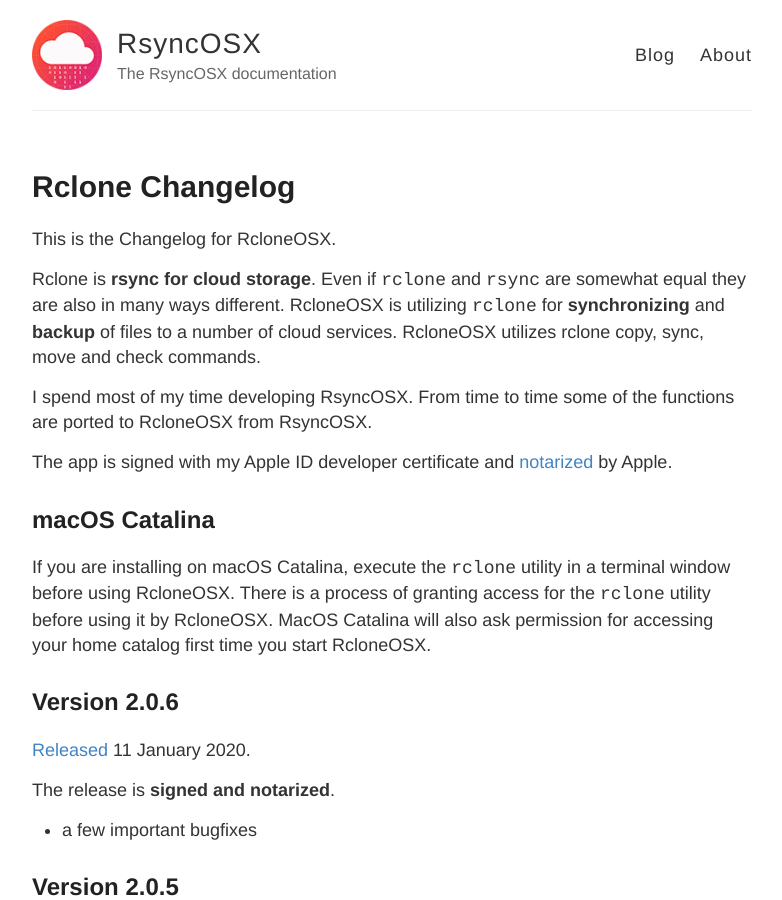
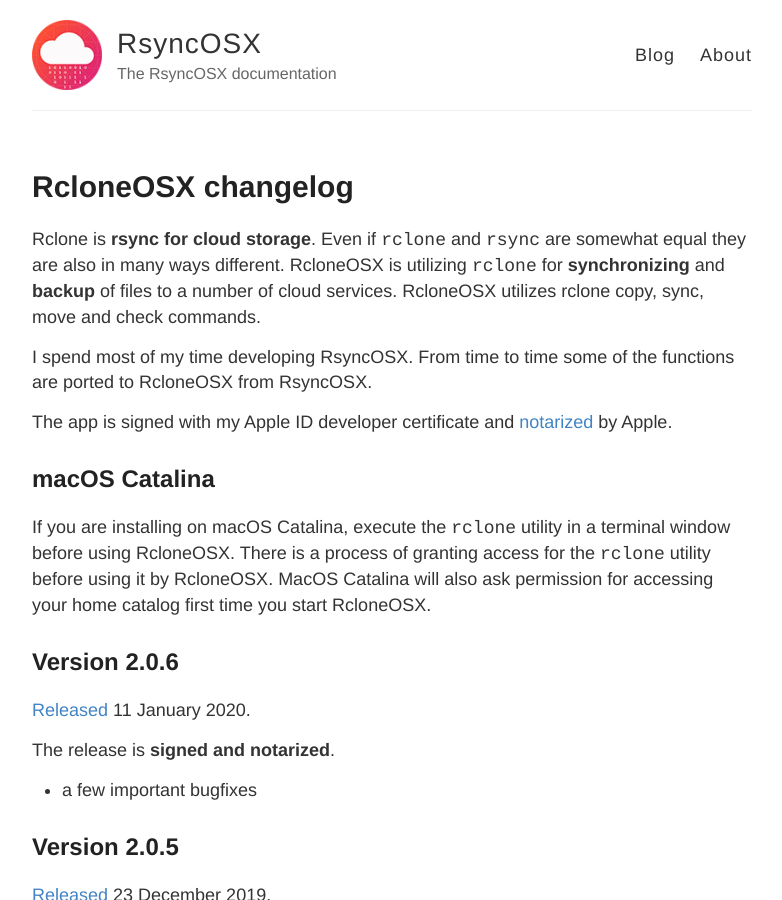
Before and after one commit to d2s/Documentation, a Jekyll site: the page built from _posts/2018-01-01-RcloneChangelog.md, in a window 1280 px wide and 900 px high. Shown: the whole window, without its empty margins (248-1030 px from the left). Built offline with Jekyll 4.4.1, drawn with Linux system fonts in a browser that asks for light colours.

Commit message:
Update 2018-01-01-RcloneChangelog.md

```diff
--- a/_posts/2018-01-01-RcloneChangelog.md
+++ b/_posts/2018-01-01-RcloneChangelog.md
@@ -1,9 +1,8 @@
 ---
 layout: post
-title:  "Rclone Changelog"
+title:  "RcloneOSX changelog"
 permalink: RcloneChangelog
 ---
-This is the Changelog for RcloneOSX.
 
 Rclone is **rsync for cloud storage**. Even if `rclone` and `rsync` are somewhat equal they are also in many ways different. RcloneOSX is utilizing `rclone` for **synchronizing** and **backup** of files to a number of cloud services. RcloneOSX utilizes rclone copy, sync, move and check commands.
 
```
